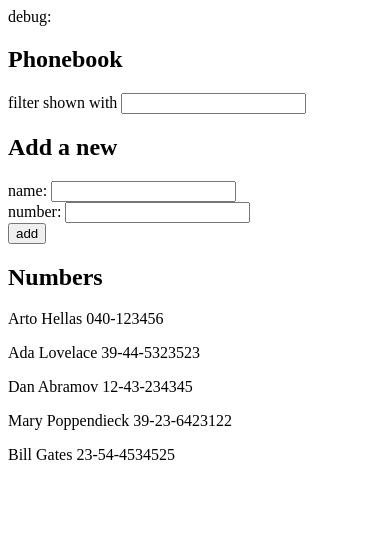
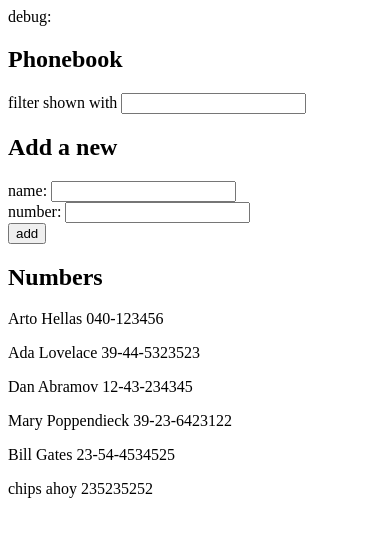
Before and after one commit to JasonGoodney/FullStackOpen, a React (Create React App) app in the folder part2/phonebook/: page / in a window 390 px wide. Shown: the top 536 px of the page. Built offline with nearby package versions, Linux system fonts and the light colour scheme; data requests are answered from the project's data file; the HTML template or start-up script is replaced by a standard one.

Commit message:
completed part2 phonebook excercise step7 and step8

```diff
--- a/part2/phonebook/db.json
+++ b/part2/phonebook/db.json
@@ -24,6 +24,11 @@
       "name": "Bill Gates",
       "number": "23-54-4534525",
       "id": 5
+    },
+    {
+      "name": "chips ahoy",
+      "number": "235235252",
+      "id": 6
     }
   ]
 }
--- a/part2/phonebook/src/App.js
+++ b/part2/phonebook/src/App.js
@@ -3,6 +3,7 @@
 import Filter from './components/Filter';
 import Persons from './components/Persons';
 import PersonForm from './components/PersonForm';
+import personService from './services/persons';
 
 const App = () => {
   const [persons, setPersons] = useState([]);
@@ -11,10 +12,10 @@
   const [searchQuery, setSearchQuery] = useState('');
 
   useEffect(() => {
-    axios
-      .get('http://localhost:3001/persons')
-      .then(response => {
-        setPersons(response.data);
+    personService
+      .getAll()
+      .then(intialPersons => {
+        setPersons(intialPersons);
       });
   }, []);
 
@@ -34,10 +35,13 @@
       number: newNumber
     };
 
-    setPersons(persons.concat(personObject));
-    setNewName('');
-    setNewNumber('');
-    console.log('number', newNumber);
+    personService
+      .create(personObject)
+      .then(returnedPerson => {
+        setPersons(persons.concat(returnedPerson));
+        setNewName('');
+        setNewNumber('');
+      });
   };
 
   const handleNewNameChange = (event) => {
--- /dev/null
+++ b/part2/phonebook/src/services/persons.js
@@ -0,0 +1,19 @@
+import axios from 'axios';
+const baseUrl = 'http://localhost:3001/persons';
+
+const getAll = () => {
+  const request = axios.get(baseUrl);
+  return request.then(response => response.data);
+};
+
+const create = newObject => {
+  const request = axios.post(baseUrl, newObject);
+  return request.then(response => response.data);
+};
+
+const update = (id, newObject) => {
+  const request = axios.put(`${baseUrl}/${id}`, newObject);
+  return request.then(response => response.data);
+};
+
+export default { getAll, create, update };
```
